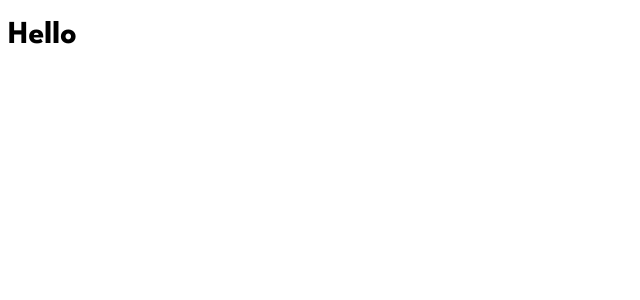
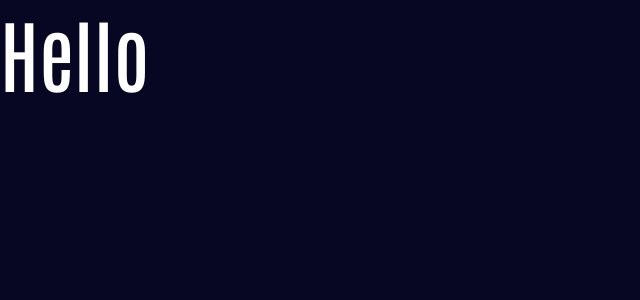
Before and after one commit to nathansoussana/planets, a Next.js app: page / in a window 1280 px wide. Shown: the top 300 px of the page, without its empty margins (0-640 px from the left). Built offline with nearby package versions, Linux system fonts and the light colour scheme.

Commit message:
Added global styles

```diff
--- a/src/app/globals.sass
+++ b/src/app/globals.sass
@@ -1,4 +1,43 @@
 @use './utils/variables'
 
+*
+  margin: 0
+  padding: 0
+  font-family: var(--spartan)
+  font-weight: 400
+  font-size: 14px
+  line-height: 25px
+  color: variables.$light
+
+body
+  background: variables.$dark
+
 h1
+  font-family: var(--antonio)
+  font-weight: 500
+  font-size: 80px
+  line-height: 103px
+
+h2
+  font-family: var(--antonio)
+  font-weight: 500
+  font-size: 40px
+  line-height: 52px
+  letter-spacing: -1.5px
+
+h3
   font-family: var(--spartan)
+  font-weight: 700
+  font-size: 12px
+  line-height: 25px
+  letter-spacing: +2.6px
+
+h4
+  font-family: var(--spartan)
+  font-weight: 700
+  font-size: 11px
+  line-height: 25px
+  letter-spacing: +1px
+
+a
+  text-decoration: none
```
